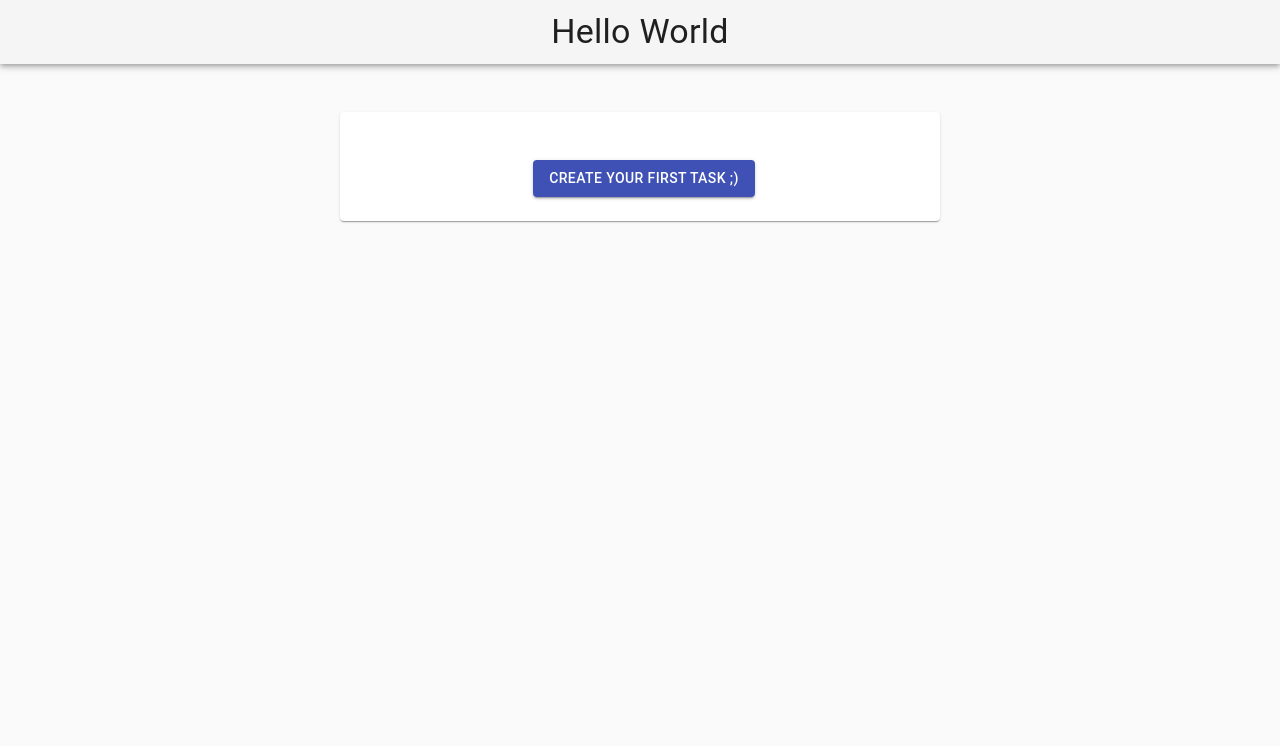
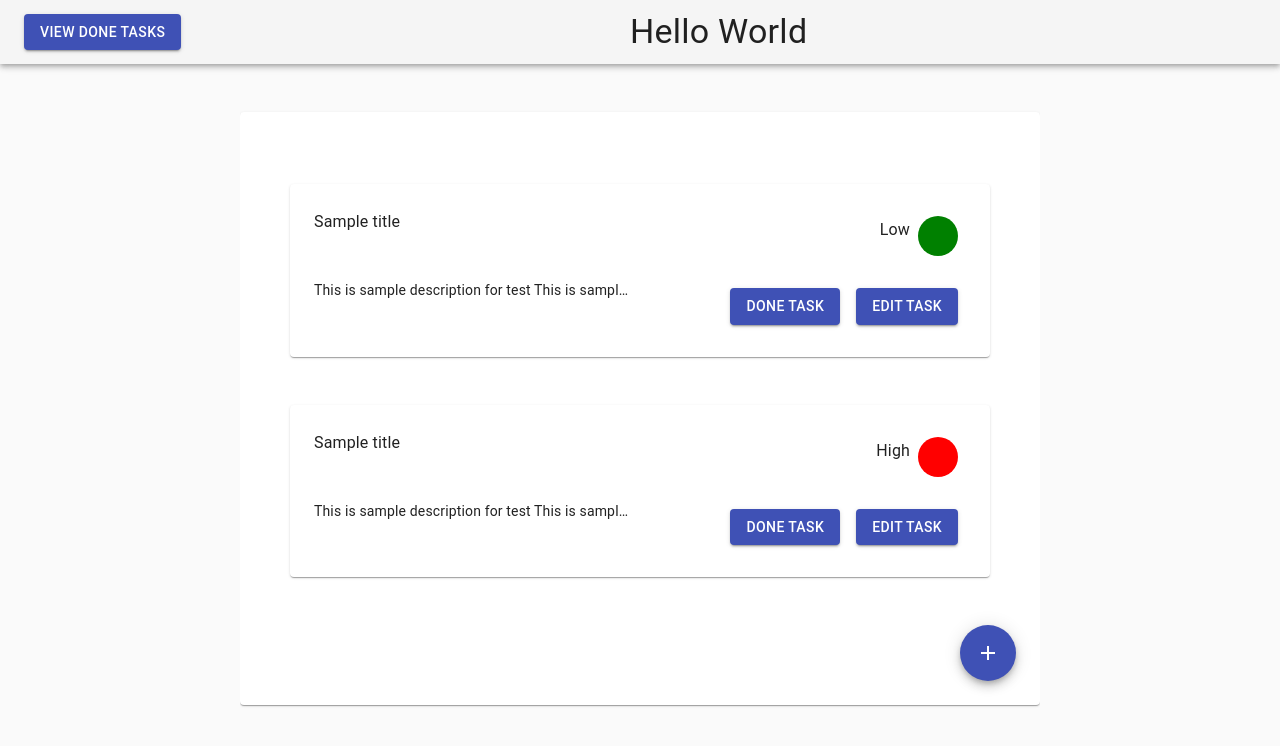
Before and after one commit to navand/sample-task-management, a React (Create React App) app: page / in a window 1280 px wide. Shown: the top 746 px of the page. Built offline with nearby package versions, Linux system fonts and the light colour scheme.

Commit message:
Complete TaskList component Complete Main page when exist tasks

```diff
--- a/package.json
+++ b/package.json
@@ -29,13 +29,13 @@
     "@material-ui/icons": "^4.9.1",
     "@types/react-redux": "^7.1.9",
     "@types/yup": "^0.29.7",
+    "clsx": "^1.1.1",
     "formik": "^2.1.5",
     "lodash": "^4.17.20",
     "react": "^16.13.1",
     "react-dom": "^16.13.1",
     "react-redux": "^7.2.1",
     "react-scripts": "3.4.3",
-    "react-window": "^1.8.5",
     "redux": "^4.0.5",
     "redux-thunk": "^2.3.0",
     "yup": "^0.29.3"
--- a/src/actions/task.actions.js
+++ b/src/actions/task.actions.js
@@ -1,7 +1,6 @@
 import { taskTypes } from '../actions/types';
 
 const create = (task) => {
-  console.log(task);
   return (dispatch, getState) => {
     const taskId = getState().task.lastTaskId + 1;
     return dispatch({ type: taskTypes.CREATE_TASK, taskId, task });
--- a/src/components/CreateTask/CreateTask.js
+++ b/src/components/CreateTask/CreateTask.js
@@ -12,8 +12,8 @@ import {
   Button,
 } from '@material-ui/core';
 import { useFormik } from 'formik';
+import { taskActions } from '../../actions';
 import * as Yup from 'yup';
-import { taskActions } from '../../actions';
 import _ from 'lodash';
 
 const useStyles = makeStyles((theme) => ({
@@ -42,10 +42,13 @@ const CreateTask = (props) => {
   });
 
   const formik = useFormik({
-    initialValues: { title: '', description: '', gifts: '', priority: 'Low' },
+    initialValues: props.editMode
+      ? { ...props.task }
+      : { title: '', description: '', gifts: '', priority: 'Low' },
     validationSchema: TaskSchema,
     onSubmit: (values) => {
-      dispatch(taskActions.create(values));
+      if (props.editMode) dispatch(taskActions.edit(props.taskId, values));
+      else dispatch(taskActions.create(values));
       props.close();
     },
   });
@@ -108,7 +111,7 @@ const CreateTask = (props) => {
           </Grid>
           <Grid item xs={12} style={{ textAlign: 'center' }}>
             <Button variant="contained" color="primary" onClick={formik.handleSubmit}>
-              Add To Tasks
+              {props.editMode ? 'Edit Task' : 'Add To Tasks'}
             </Button>
           </Grid>
         </Grid>
@@ -119,6 +122,9 @@ const CreateTask = (props) => {
 
 CreateTask.propTypes = {
   close: PropTypes.func,
+  editMode: PropTypes.bool,
+  taskId: PropTypes.number,
+  task: PropTypes.object,
 };
 
 export default CreateTask;
--- a/src/components/TasksList/TasksList.js
+++ b/src/components/TasksList/TasksList.js
@@ -2,59 +2,100 @@ import React from 'react';
 import { useDispatch, useSelector } from 'react-redux';
 import PropTypes from 'prop-types';
 import { makeStyles } from '@material-ui/core/styles';
-import {
-  Grid,
-  TextField,
-  Paper,
-  FormControlLabel,
-  RadioGroup,
-  Radio,
-  Button,
-} from '@material-ui/core';
-import { FixedSizeList } from 'react-window';
+import { Card, CardContent, Typography, Paper, Button, Grid } from '@material-ui/core';
+import clsx from 'clsx';
 
 const useStyles = makeStyles((theme) => ({
   paper: {
-    width: '500px',
+    width: '700px',
     marginTop: theme.spacing(3),
     marginBottom: theme.spacing(3),
     padding: theme.spacing(2),
-    [theme.breakpoints.up(600 + theme.spacing(3) * 2)]: {
+    [theme.breakpoints.up(700 + theme.spacing(3) * 2)]: {
       marginTop: theme.spacing(6),
       marginBottom: theme.spacing(6),
       padding: theme.spacing(3),
     },
+    marginLeft: 'auto',
+    marginRight: 'auto',
+  },
+  group: {
+    '& > *': {
+      margin: theme.spacing(1),
+    },
+  },
+  High: {
+    backgroundColor: 'red',
+  },
+  Low: {
+    backgroundColor: 'green',
+  },
+  Medium: {
+    backgroundColor: 'yellow',
+  },
+  shapeCircle: {
+    borderRadius: '50%',
+    width: 40,
+    height: 40,
+    float: 'inline-end',
   },
 }));
 
-const renderTask = (props) => {
-  const { index, style } = props;
+const TasksList = (props) => {
+  const classes = useStyles();
+
+  const doneTask = () => {};
 
   return (
-    <ListItem button style={style} key={index}>
-      <ListItemText primary={`Item ${index + 1}`} />
-    </ListItem>
+    <>
+      {Object.keys(props.tasks).map((taskId, index) => (
+        <Paper key={index} className={classes.paper}>
+          <React.Fragment>
+            <Grid container spacing={2}>
+              <Grid item xs={6} style={{ textAlign: 'left' }}>
+                <Typography gutterBottom variant="subtitle1">
+                  {props.tasks[taskId].title}
+                </Typography>
+              </Grid>
+              <Grid item xs={6} style={{ textAlign: 'right' }} className={classes.group}>
+                <div className={clsx(classes[props.tasks[taskId].priority], classes.shapeCircle)} />
+                <Typography variant="subtitle1">{props.tasks[taskId].priority}</Typography>
+              </Grid>
+              <Grid item xs={6} zeroMinWidth style={{ textAlign: 'left' }}>
+                <Typography variant="body2" noWrap>
+                  {props.tasks[taskId].description}
+                </Typography>
+              </Grid>
+              <Grid
+                item
+                xs={6}
+                style={{ textAlign: 'right' }}
+                className={classes.group}
+                justify="flex-end"
+              >
+                <Button variant="contained" color="primary" className={classes.button}>
+                  Done Task
+                </Button>
+                <Button
+                  variant="contained"
+                  color="primary"
+                  className={classes.button}
+                  onClick={() => props.onEditTask(taskId, props.tasks[taskId])}
+                >
+                  Edit Task
+                </Button>
+              </Grid>
+            </Grid>
+          </React.Fragment>
+        </Paper>
+      ))}
+    </>
   );
 };
 
-renderTask.propTypes = {
-  index: PropTypes.number.isRequired,
-  style: PropTypes.object.isRequired,
-};
-
-const TasksList = () => {
-  const classes = useStyles();
-  const tasks = useSelector((state) => state.task.tasks);
-
-  return (
-    <Paper className={classes.paper}>
-      <React.Fragment>
-        <FixedSizeList height={400} width={300} itemSize={46} itemCount={200}>
-          {renderTask}
-        </FixedSizeList>
-      </React.Fragment>
-    </Paper>
-  );
+TasksList.propTypes = {
+  tasks: PropTypes.object,
+  onEditTask: PropTypes.func,
 };
 
 export default TasksList;
--- a/src/containers/App/App.js
+++ b/src/containers/App/App.js
@@ -1,4 +1,4 @@
-import React, { useState } from 'react';
+import React, { useState, useRef } from 'react';
 import { useDispatch, useSelector } from 'react-redux';
 import { makeStyles } from '@material-ui/core/styles';
 import {
@@ -6,12 +6,15 @@ import {
   AppBar,
   Toolbar,
   Paper,
-  Stepper,
   Button,
   Typography,
   Modal,
+  Fab,
 } from '@material-ui/core';
+import AddIcon from '@material-ui/icons/Add';
 import CreateTask from '../../components/CreateTask/CreateTask';
+import TasksList from '../../components/TasksList/TasksList';
+import { taskActions } from '../../actions';
 import _ from 'lodash';
 
 const useStyles = makeStyles((theme) => ({
@@ -23,13 +26,15 @@ const useStyles = makeStyles((theme) => ({
     marginLeft: theme.spacing(2),
     marginRight: theme.spacing(2),
     [theme.breakpoints.up(600 + theme.spacing(2) * 2)]: {
-      width: 600,
+      width: 800,
       marginLeft: 'auto',
       marginRight: 'auto',
     },
+    overflowY: 'auto',
+    maxHeight: 700,
   },
   paper: {
-    textAlign: 'center',
+    textAlign: 'right',
     marginTop: theme.spacing(3),
     marginBottom: theme.spacing(3),
     padding: theme.spacing(2),
@@ -66,9 +71,23 @@ const useStyles = makeStyles((theme) => ({
 const App = () => {
   const classes = useStyles();
   const dispatch = useDispatch();
+  const tasks = useSelector((state) => state.task.tasks);
   const [open, setOpen] = useState(false);
+  const editMode = useRef(false);
+  const selectedTaskId = useRef(0);
+  const selectedTask = useRef({});
 
   const createTask = () => {
+    editMode.current = false;
+    setOpen(true);
+  };
+
+  const showDoneTask = () => {};
+
+  const onEditTask = (taskId, task) => {
+    editMode.current = true;
+    selectedTaskId.current = taskId;
+    selectedTask.current = task;
     setOpen(true);
   };
 
@@ -81,6 +100,16 @@ const App = () => {
       <CssBaseline />
       <AppBar position="absolute" color="default" className={classes.appBar}>
         <Toolbar>
+          {Object.keys(tasks).length > 0 ? (
+            <Button
+              variant="contained"
+              color="primary"
+              onClick={createTask}
+              style={{ float: 'left' }}
+            >
+              View Done Tasks
+            </Button>
+          ) : null}
           <Typography component="h1" variant="h4" align="center" className={classes.headerTitle}>
             Hello World
           </Typography>
@@ -88,6 +117,14 @@ const App = () => {
       </AppBar>
       <main className={classes.layout}>
         <Paper className={classes.paper}>
+          {Object.keys(tasks).length > 0 ? (
+            <>
+              <TasksList tasks={tasks} onEditTask={onEditTask} />
+              <Fab color="primary" aria-label="add" onClick={createTask}>
+                <AddIcon />
+              </Fab>
+            </>
+          ) : (
             <React.Fragment>
               <Button
                 variant="contained"
@@ -98,6 +135,7 @@ const App = () => {
                 Create Your First Task ;)
               </Button>
             </React.Fragment>
+          )}
         </Paper>
       </main>
       <Modal
@@ -107,7 +145,12 @@ const App = () => {
         aria-describedby="simple-modal-description"
         className={classes.modal}
       >
-        <CreateTask close={handleClose} />
+        <CreateTask
+          close={handleClose}
+          editMode={editMode.current}
+          taskId={selectedTaskId.current}
+          task={selectedTask.current}
+        />
       </Modal>
     </React.Fragment>
   );
--- a/src/reducers/task.reducer.js
+++ b/src/reducers/task.reducer.js
@@ -2,11 +2,26 @@ import { taskTypes } from '../actions/types';
 
 const initialState = {
   lastTaskId: 0,
-  tasks: {},
+  tasks: {
+    1: {
+      title: 'Sample title',
+      description:
+        'This is sample description for test This is sample description for test This is sample description for test This is sample description for test',
+      gifts: 'Please give a gift to me',
+      priority: 'Low',
+    },
+    2: {
+      title: 'Sample title',
+      description:
+        'This is sample description for test This is sample description for test This is sample description for test This is sample description for test',
+      gifts: 'Please give a gift to me',
+      priority: 'High',
+    },
+  },
+  doneTasks: {},
 };
 
 export function task(state = initialState, action) {
-  console.log(action);
   switch (action.type) {
     case taskTypes.CREATE_TASK:
       return {
@@ -14,6 +29,11 @@ export function task(state = initialState, action) {
         tasks: { ...state.tasks, [action.taskId]: action.task },
         lastTaskId: action.taskId,
       };
+    case taskTypes.EDIT_TASK:
+      return {
+        ...state,
+        tasks: { ...state.tasks, [action.taskId]: action.task },
+      };
     default:
       return state;
   }
```
Also changed, not shown: 1 other file (tests, documents, lock files or other folders). Lines whose indentation alone changed are shown as unchanged.
